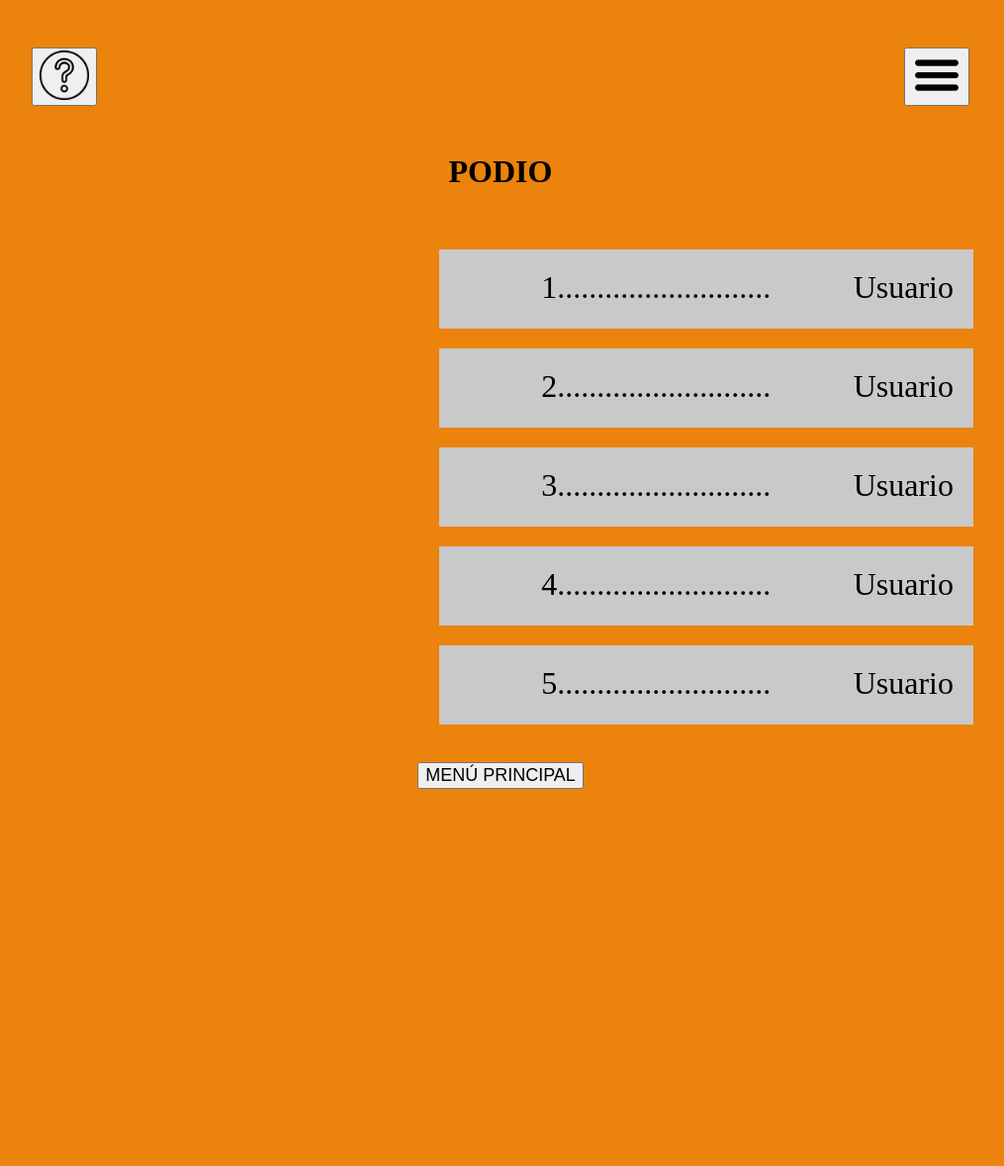
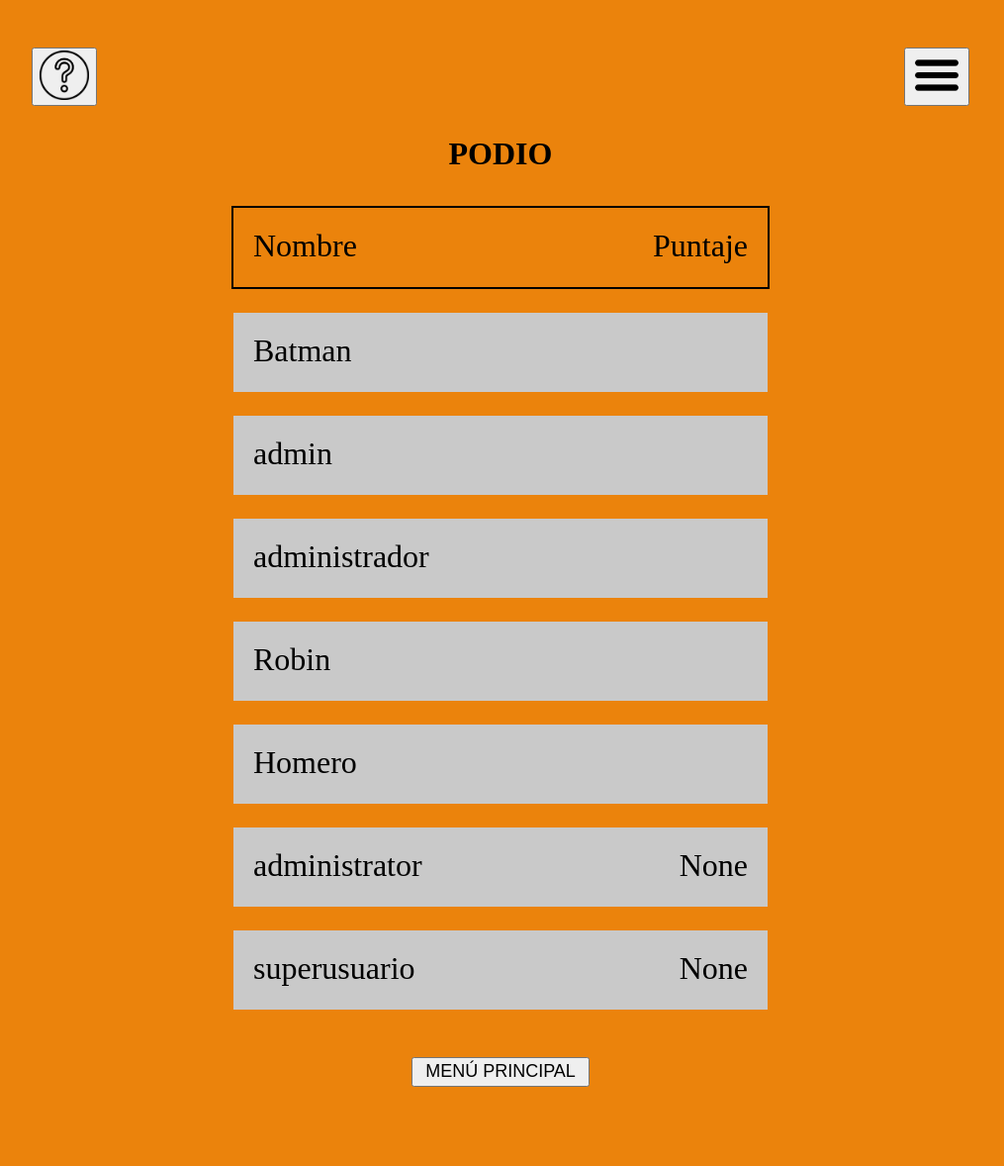
Before and after one commit to Furyko/Matanga, a Django app: page /ranking/ in a window 1280 px wide. Shown: the whole page at 99% size, without its empty margins (134-1149 px from the left). Before the commit the page ends 797 px from the top, so only its background shows below. Run offline with Django 3.2, Linux system fonts and the light colour scheme; a user stored in the database is signed in; data comes from the database, SQL or seed files in the repository; both versions use the stored data as it was after the commit; some libraries are stand-ins or nearby versions.

Commit message:
#3 - Ahora el ranking muestra a todos los usuarios y se añadió un nuevo modelo para ello. Refactor de los templates.

```diff
--- a/Matanga_project/quiz/models.py
+++ b/Matanga_project/quiz/models.py
@@ -1,6 +1,10 @@
+from django.contrib.auth.models import User
 from django.db import models
 from django.db.models.fields import CharField, IntegerField
 from django.conf import settings
+
+from django.db.models.signals import post_save
+from django.dispatch import receiver
 
 class Partida(models.Model):
     puntaje_maximo = models.IntegerField(blank=True, null=True)
@@ -65,3 +69,21 @@ class Dificultad(models.Model):
 
     def __str__(self):
         return self.informacion + str(self.vida) + str(self.tiempo) + str(self.cant_respuestas)
+
+class Usuario(models.Model):
+    user = models.OneToOneField(User, on_delete=models.CASCADE)
+    puntaje_maximo = models.IntegerField(blank=True, null=True)
+
+    def __str__(self):
+        return self.user
+
+@receiver(post_save, sender=User)
+def create_user_usuario(sender, instance, created, **kwargs):
+    if created:
+        Usuario.objects.create(user=instance)
+    print("Usuario nuevo creado")
+
+@receiver(post_save, sender=User)
+def save_user_usuario(sender, instance, **kwargs):
+    instance.usuario.save()
+    print("Usuario nuevo guardado")
--- a/Matanga_project/quiz/static/css/estilos.css
+++ b/Matanga_project/quiz/static/css/estilos.css
@@ -30,7 +30,6 @@ input[type=checkbox] {
 }
 .jugador {
     text-align: right;
-
 }
 .casilla {
     zoom: 2;
@@ -39,8 +38,8 @@ input[type=checkbox] {
     -webkit-transform: scale(7);
     -o-transform: scale(7);
     -moz-transform: scale(7);
-
 }
+/*
 .listo {
     zoom: 1;
     transform: scale(1.5);
@@ -48,7 +47,7 @@ input[type=checkbox] {
     -webkit-transform: scale(1.5);
     -o-transform: scale(1.5);
     -moz-transform: scale(1.5);
-}
+}*/
 table {
     text-align: center;
     font-size: 30px;
--- a/Matanga_project/quiz/views.py
+++ b/Matanga_project/quiz/views.py
@@ -8,7 +8,6 @@ from django.contrib.auth.decorators import login_required
 from .forms import *
 from .models import *
 import random
-from django.contrib.auth.models import User
 
 def registro(request):
     if request.user.is_authenticated:
@@ -346,7 +345,7 @@ def juego(request, id_partida):
         context = { #'form': form,
                     'respuestas': respuestas,
                     'opciones_random': opciones_random,
-                    'pregunta_id': pregunta_id ,
+                    'pregunta_id': pregunta_id,
                     'respuestas_random':respuestas_random,
                     'indice_respuestas': indice_respuestas,
                     'cantidad_respuestas': cantidad_respuestas,
@@ -360,7 +359,14 @@ def juego(request, id_partida):
 
 @login_required(login_url='inicio')
 def ranking(request):
-    context = {}
+    #user = User.objects.get(pk=1)
+    #user.usuario.puntaje_maximo = 10
+    #user.save()
+    usuarios = User.objects.all()
+    print("usuarios: ", usuarios)
+    context = {
+        "usuarios": usuarios
+    }
     return render(request, 'ranking.html', context)
 
 @login_required(login_url='inicio')
--- a/Matanga_project/templates/estadisticas.html
+++ b/Matanga_project/templates/estadisticas.html
@@ -39,6 +39,7 @@
             <h1>Estadisticas de acceso</h1>
             <p>[...]</p>
         </div>-->
+        <br><br><br>
         <div class="titulo">
             <h1>Participantes</h1>
         </div>
--- a/Matanga_project/templates/ranking.html
+++ b/Matanga_project/templates/ranking.html
@@ -1,55 +1,60 @@
 {% extends 'templates/base.html' %}
 
-
 {% block content %}
-
-<div src="static 'help_btn.png'"></div>
-  <br><br><br><br><br><br><br>
-  <div style="text-align:center">
+<head>
   <style>
     .recuadro {
         font-size: 200%;
         width: 500px;
         height: 40px;
         padding: 20px;
-            margin: 20px;
+        margin: 12px;
         background-color: rgb(201, 201, 201);
-            position: relative;
+    }
+    .recuadro_referencias {
+        font-size: 200%;
+        width: 500px;
+        height: 40px;
+        padding: 20px;
+        margin: 12px;
+        border: 2px solid black;
         left: 550px;
     }
+    .ranking_column {
+      display: flex;
+      flex-direction: column;
+      justify-content: center;
+      align-items: center;
+      text-align: left;
+    }
+    .btn_registro {
+      font-size: 100%;
+      width: 180px;
+      height: 30px;
+    }
   </style>
+</head>
+<body>
+    <br><br><br><br><br><br>
+    <div class="ranking_column" style="text-align:center;">
       <h1>PODIO</h1>
-    <br>
+      <div class="recuadro_referencias">
+        <label style="float: left;">Nombre</label>
+        <label style="float: right;">Puntaje</label>
+      </div>
+      {% for usuario in usuarios %}
       <div class="recuadro">
-      <label class="form-label">1...........................</label>
-      <label style="float: right;" for="">Usuario</label>
+        <label style="float: left;">{{usuario.username}}</label>
+        <label style="float: right;">{{usuario.usuario.puntaje_maximo}}</label>
       </div>
-
-    <div class="recuadro">
-      <label class="form-label">2...........................</label>
-      <label style="float: right;" for="">Usuario</label>
-    </div>
-
-    <div class="recuadro">
-      <label class="form-label">3...........................</label>
-      <label style="float: right;" for="">Usuario</label>
-    </div>
-
-    <div class="recuadro">
-      <label class="form-label">4...........................</label>
-      <label style="float: right;" for="">Usuario</label>
-    </div>
-
-    <div class="recuadro">
-      <label class="form-label">5...........................</label>
-      <label style="float: right;" for="">Usuario</label>
-    </div>
-    <br>
+      {% endfor %}
+      <br><br>
       <form action="{% url 'inicio' %}">
-      <input style="font-size: large;" type="submit" class="btn btn-danger" value="MENÚ PRINCIPAL">
+        <input style="font-size: large;" type="submit" class="btn btn-danger btn_registro" value="MENÚ PRINCIPAL">
       </form>
     </div>
-<br><br><br><br><br><br>
+  <br><br>
+</body>
 
 
 {% endblock %}
```
Also changed, not shown: Matanga_project/templates/admin.html (+8 -5 lines), Matanga_project/templates/inicio.html (+20 -31 lines), Matanga_project/templates/juego.html (+11 -9 lines), Matanga_project/templates/registro.html (+23 -13 lines), Matanga_project/Matanga_project/db.sqlite3, Matanga_project/quiz/migrations/0033_usuario.py (added). Lines whose indentation alone changed are shown as unchanged.
